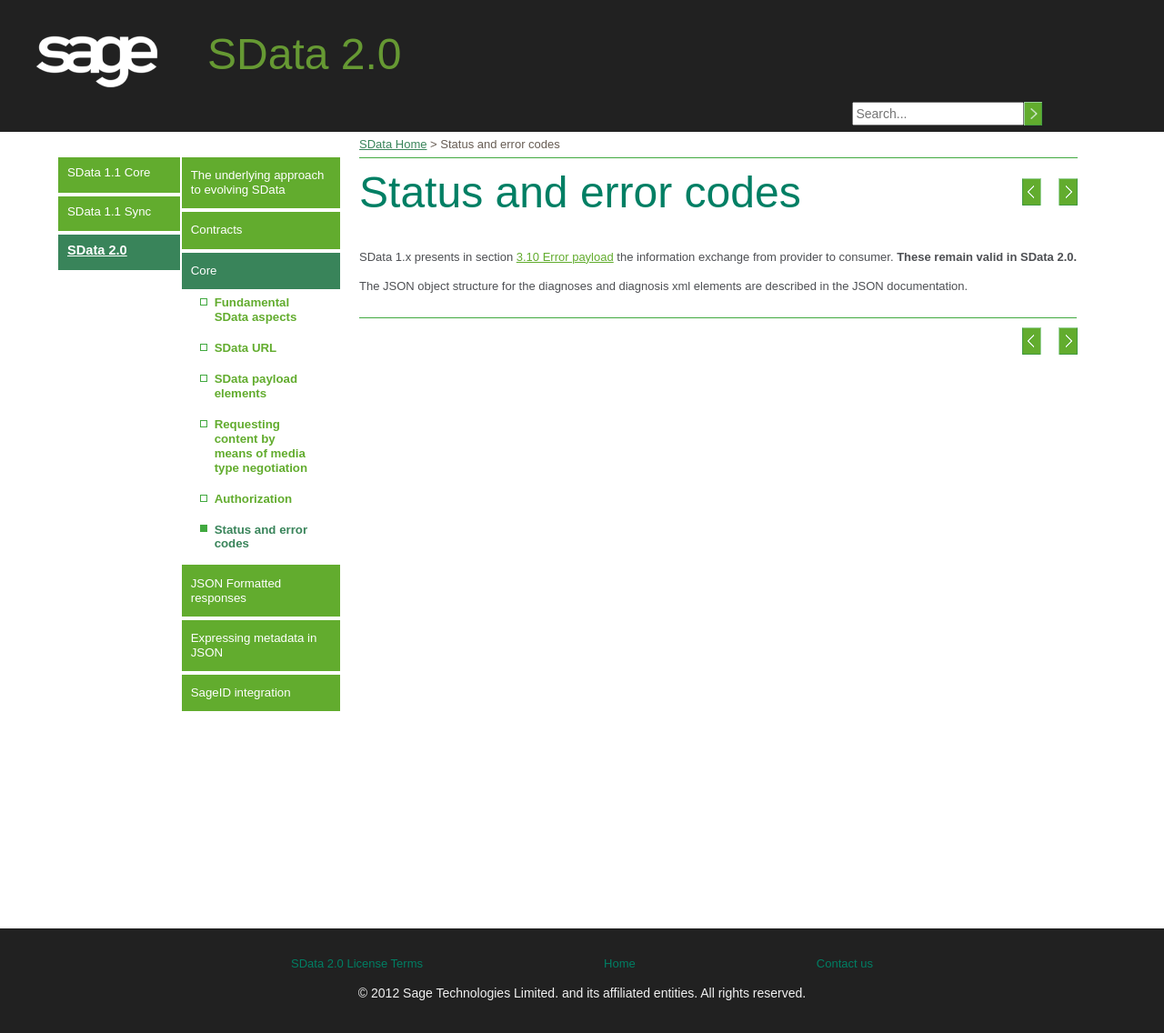
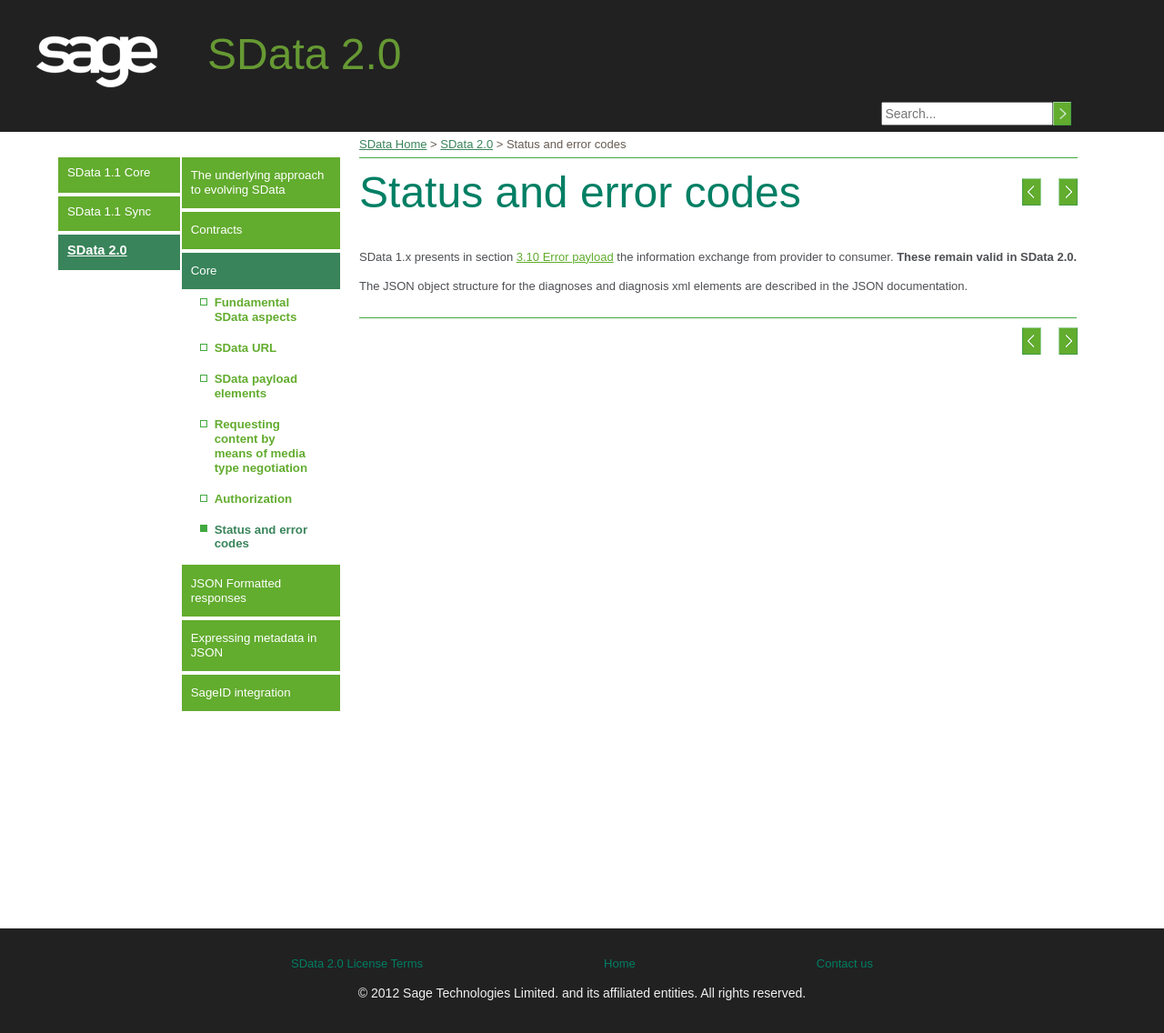
Before and after one commit to kaqa/SData-2.0, a Jekyll site: the page built from pages/20/03-0800.md, in a window 1280 px wide. Shown: the whole page at 91% size. Built offline with Jekyll 4.4.1, drawn with Linux system fonts in a browser that asks for light colours; nearby versions of some CDN libraries.

Commit message:
sidebar upd
- resolved bug with breadcrumb because of group change for sdata 2.0
pages;
- updated search field css for various screen resolutions;

```diff
--- a/_includes/breadcrumb.html
+++ b/_includes/breadcrumb.html
@@ -3,7 +3,7 @@
     <a href="{{site.baseurl}}/" title="Home">SData Home</a>
 	{% if page.group == 'core' %} > <a class="ajax" href="{{site.baseurl}}/pages/core/0100/">SData Core Specification - version 1.1</a>{% endif %}
 	{% if page.group == 'sync' %} > <a class="ajax" href="{{site.baseurl}}/pages/sync/0000/">SData Synchronization - version 1.1</a>{% endif %}
-	{% if page.group == 20 %} > <a class="ajax" href="{{site.baseurl}}/pages/20/01-0000/">SData 2.0</a>{% endif %}
+	{% if page.group == 'sdata-20' %} > <a class="ajax" href="{{site.baseurl}}/pages/20/01-0000/">SData 2.0</a>{% endif %}
 	{% if page.title %} > <span class="bc-page-title">{{page.title}}</span>{% endif %}
 	</div>
 </div>
--- a/css/blueprint.css
+++ b/css/blueprint.css
@@ -207,23 +207,27 @@
 	div#bodyContainer {width: 85%;}
 	div#content {width: 81%;}
 	div#sidemenu {width: 19%;}
+	div.search {margin: 0px 10.5% 0 0;}
 }
 @media screen and (max-width: 1600px) {
 	div#bodyContainer {width: 85%;}
     div#content {width: 77%;}
 	div#sidemenu {width: 23%;}
+	div.search {margin: 0px 11.5% 0 0;}
 }
 @media screen and (max-width: 1280px) {
 	div#bodyContainer {width: 90%;}
     div#content {width: 73%;}
 	div#sidemenu {width: 27%;}
+	div.search {margin: 0px 9.5% 0 0;}
 }
 @media screen and (max-width: 1024px) {
 	div#bodyContainer {width: 99%;}
     div#content {width: 71%;}
 	div#sidemenu {width: 29%;}
+	div.search {margin: 0px 5.5% 0 0;}
 }
-/* weil min-width fuer body 1000px
+/* weil min-width fuer body ist 1000px
 @media screen and (max-width: 640px) {
 	div#bodyContainer {width: 99%;}
     div#content {width: 80%;}
```
